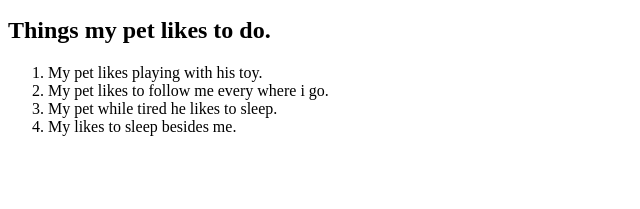
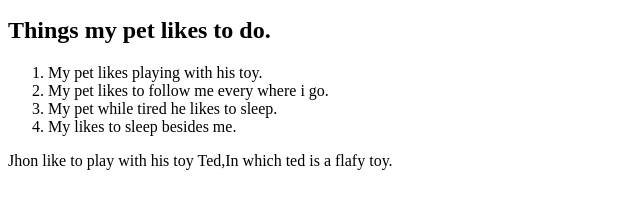
Before and after one commit to HILLARY-oti/pet, a plain HTML site: page pet.html in a window 1280 px wide. Shown: the part 101-310 px from the top of the page, without its empty margins (0-640 px from the left). Drawn offline with Linux system fonts and the light colour scheme.

Commit message:
add a paragraph to this page

```diff
--- a/pet.html
+++ b/pet.html
@@ -13,6 +13,7 @@
       <li>My pet while tired he likes to sleep.</li>
       <li>My likes to sleep besides me.</li>
     </ol>
+    <p>Jhon like to play with his toy Ted,In which ted is a flafy toy.</p>
 
   </body>
 </html>
```
